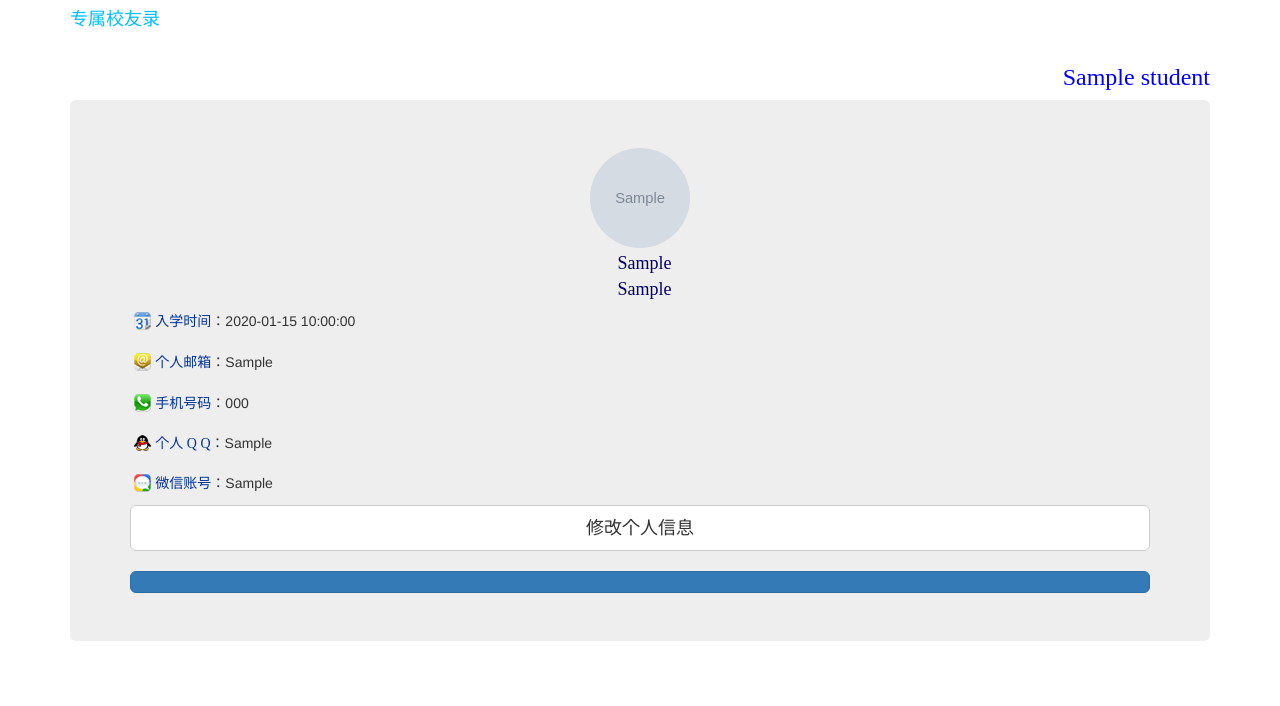
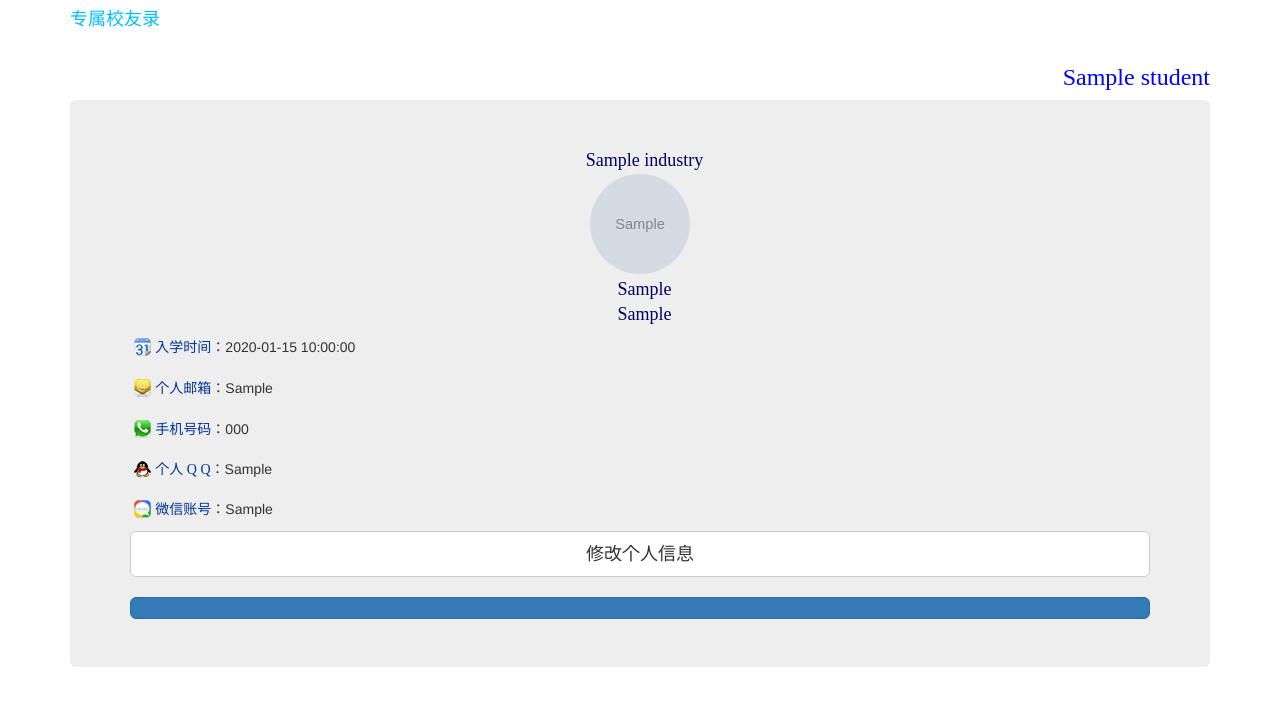
Before and after one commit to kejukeji/schoolcontact, a Flask app: template SchoolContact/templates/message_of_you.html in a window 1280 px wide. Shown: the top 706 px of the page. Run offline with Flask 2, Linux system fonts and the light colour scheme; the template is opened without the code that fills it: most values are stand-ins (such as "Sample title", 1, 10 or a date in 2020); grey boxes marked "Sample" are stand-in pictures; some libraries are stand-ins or nearby versions.

Commit message:
sjm页样式显示行业

```diff
--- a/SchoolContact/controls/register_control.py
+++ b/SchoolContact/controls/register_control.py
@@ -27,10 +27,12 @@ def register_action():
 
 def show_message(stu_id):
     student = get_stu_by_id(stu_id)
+    industry_id = student.industry_id
     openid = request.args.get('openid','')
     change = request.form.get('change')
     from_out = request.args.get('from')
     booleans = 'false'
+    industry = get_industry_by_industry_id(industry_id)
     if from_out:
         booleans = 'true'
     if change == 'yes':
@@ -38,7 +40,8 @@ def show_message(stu_id):
         return render_template('message_of_you.html',
                                student = student,
                                mark='',
-                               booleans=booleans)
+                               booleans=booleans,
+                               industry = industry)
     student.stu_enter_time = str(student.stu_enter_time)[0:10]
     #check_student_is_none(student,'等待完善')
     user_id = get_session('student_id')
@@ -47,7 +50,8 @@ def show_message(stu_id):
         return render_template('message_of_you.html',
                                student = student,
                                mark='',
-                               booleans=booleans)
+                               booleans=booleans,
+                               industry = industry)
     collect = request.args.get('collect','no')
     if collect == 'yes':
         insert_followers(request.form, stu_id)
@@ -60,7 +64,8 @@ def show_message(stu_id):
         return render_template('message_of_you.html',
                                student = student,
                                mark='',
-                               booleans=booleans)
+                               booleans=booleans,
+                               industry = industry)
     else:
         is_true = get_is_concerned_followers(stu_id) # 判断是否收藏
         if is_true:
@@ -68,13 +73,15 @@ def show_message(stu_id):
                                    student = student,
                                    mark='true',
                                    message=message,
-                                   booleans=booleans)
+                                   booleans=booleans,
+                                   industry = industry)
         else:
             return render_template('message_of_you.html',
                                student = student,
                                mark='false',
                                message=message,
-                               booleans=booleans)
+                               booleans=booleans,
+                               industry = industry)
 
 
 
--- a/SchoolContact/templates/message_of_you.html
+++ b/SchoolContact/templates/message_of_you.html
@@ -53,6 +53,8 @@
      #second{margin:auto;text-align:center;}
      #third{margin:auto;text-align:center;}
      #fourth{margin:auto;text-align:center;}
+    #sec{margin:auto;text-align:center;}
+
 
 
 b{ font-size:14px; color:#039; font-weight:100; font-family:'黑体';}
@@ -76,8 +78,9 @@ img{ margin-bottom:3px;}
 
     <div class="jumbotron">
         <form class="form-horizontal"  role="form" action="/change/{{ student.id }}" method="POST" id="profileForm">
-            <div class="navbar-text navbar-right">
-            </div>
+           <div id="sec" class="form-group row"  style=" font-size:18px; color:#006; font-family:'黑体';" >
+             <lable>&nbsp;&nbsp;{{ industry.industry_name }}</lable>
+             </div>
 
         {% if student.avatar_img_url %}
              <center>
--- a/SchoolContact/views/concerned.py
+++ b/SchoolContact/views/concerned.py
@@ -32,6 +32,8 @@ def concerned_page(stu_id):
     if user_concerned_count > 1:
         for i in user_concerned:
             student = get_stu_by_id(i.followers)
+            industry_type = get_industry_by_industry_id(student.industry_id)
+            student.industry_type= industry_type.industry_name
             students_all.append(student)
             fro =(current_page-1) * 5 + 1
             to = current_page * 5+1
@@ -39,6 +41,8 @@ def concerned_page(stu_id):
 
     elif user_concerned_count ==1:
           students = get_stu_by_id(user_concerned.followers)
+          industry_type = get_industry_by_industry_id(students.industry_id)
+          students.industry_type= industry_type.industry_name
     else:
         pass
 
```
Also changed, not shown: SchoolContact/controls/select.py (+15 -1 lines), SchoolContact/templates/concerned_page.html (+4 -4 lines), SchoolContact/templates/search.html (+7 -5 lines).
